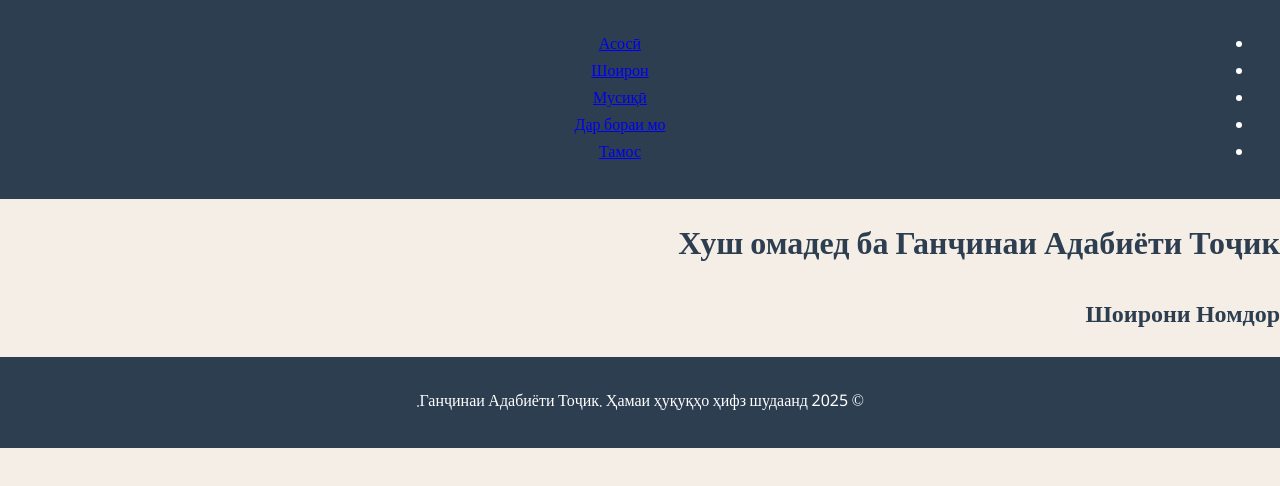
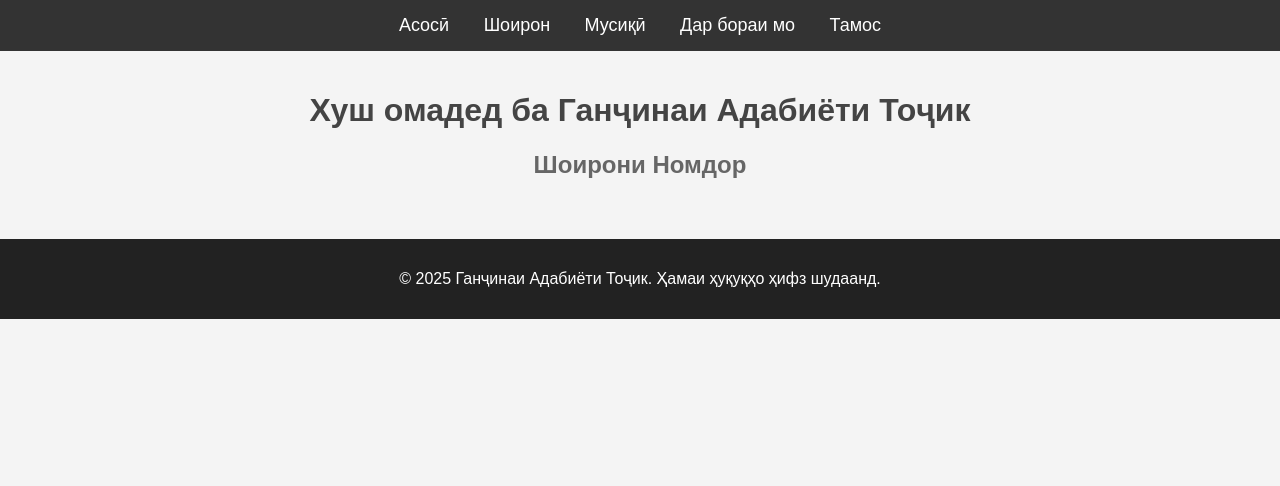
Before and after one commit to zabirovms/balkhiverse, a plain HTML site: page index.html in a window 1280 px wide. Drawn offline with Linux system fonts and the light colour scheme; no server answers.

Commit message:
style.css

```diff
--- a/style.css
+++ b/style.css
@@ -1,123 +1,69 @@
-/* Base Styles */
-
+/* General Styling */
 body {
-
-  font-family: 'Noto Naskh Arabic', serif;
-
-  direction: rtl;
-
-  margin: 0;
-
-  padding: 0;
-
-  background: #f5eee6;
-
-  color: #2c3e50;
-
+    font-family: Arial, sans-serif;
+    margin: 0;
+    padding: 0;
+    background-color: #f4f4f4;
 }
 
+/* Navigation Bar */
 nav {
-
-  background: #2c3e50;
-
-  color: white;
-
-  padding: 1rem;
-
-  text-align: center;
-
+    background-color: #333;
+    padding: 15px;
 }
 
-nav h1 {
-
-  font-size: 2rem;
-
-  margin: 0;
-
+nav ul {
+    list-style: none;
+    margin: 0;
+    padding: 0;
+    text-align: center;
 }
 
-.search-box {
-
-  margin: 1rem auto;
-
-  width: 80%;
-
+nav ul li {
+    display: inline;
+    margin: 0 15px;
 }
 
-input, button {
-
-  padding: 0.5rem;
-
-  font-size: 1rem;
-
-  border: 1px solid #ddd;
-
-  border-radius: 4px;
-
+nav ul li a {
+    color: white;
+    text-decoration: none;
+    font-size: 18px;
 }
 
-button {
-
-  background: #3498db;
-
-  color: white;
-
-  cursor: pointer;
-
+/* Main Content */
+main {
+    padding: 20px;
+    text-align: center;
 }
 
-.container {
-
-  display: flex;
-
-  padding: 1rem;
-
+h1 {
+    color: #444;
 }
 
-.poet-list {
-
-  width: 30%;
-
-  padding: 1rem;
-
-  background: white;
-
-  border-radius: 8px;
-
-  margin-left: 1rem;
-
+h2 {
+    color: #666;
 }
 
-.poem-viewer {
-
-  width: 70%;
-
-  padding: 1rem;
-
-  background: white;
-
-  border-radius: 8px;
-
+ul {
+    list-style: none;
+    padding: 0;
 }
 
-.poem-text {
-
-  white-space: pre-line;
-
-  line-height: 2;
-
-  font-size: 1.2rem;
-
+ul li {
+    margin: 10px 0;
 }
 
+ul li a {
+    text-decoration: none;
+    color: #007bff;
+    font-size: 20px;
+}
+
+/* Footer */
 footer {
-
-  text-align: center;
-
-  padding: 1rem;
-
-  background: #2c3e50;
-
-  color: white;
-
+    background-color: #222;
+    color: white;
+    text-align: center;
+    padding: 15px;
+    margin-top: 20px;
 }
```
